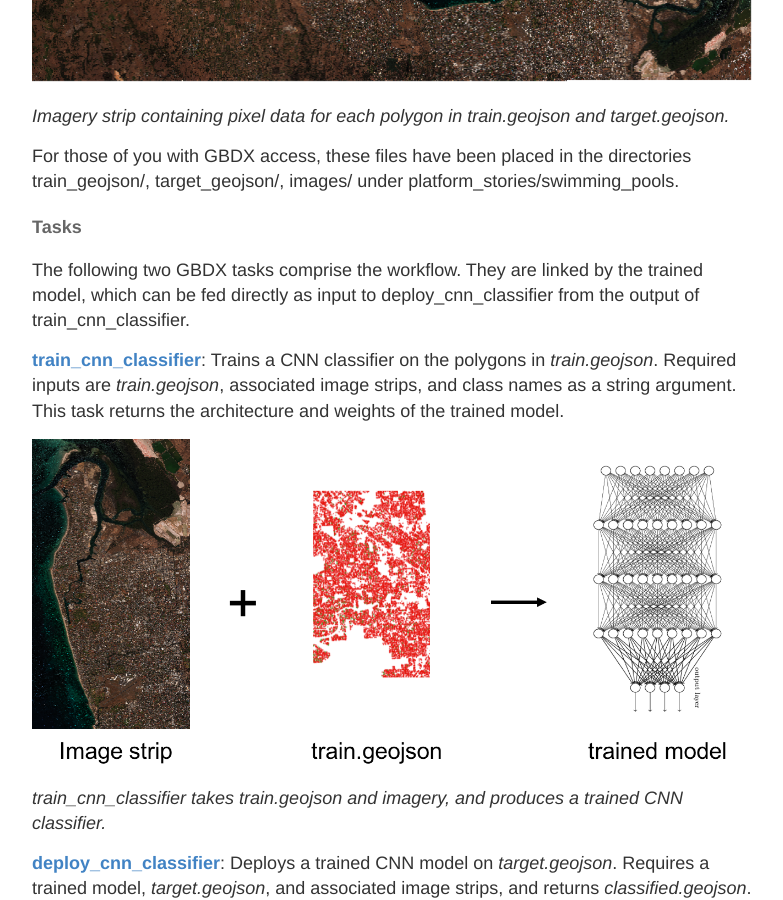
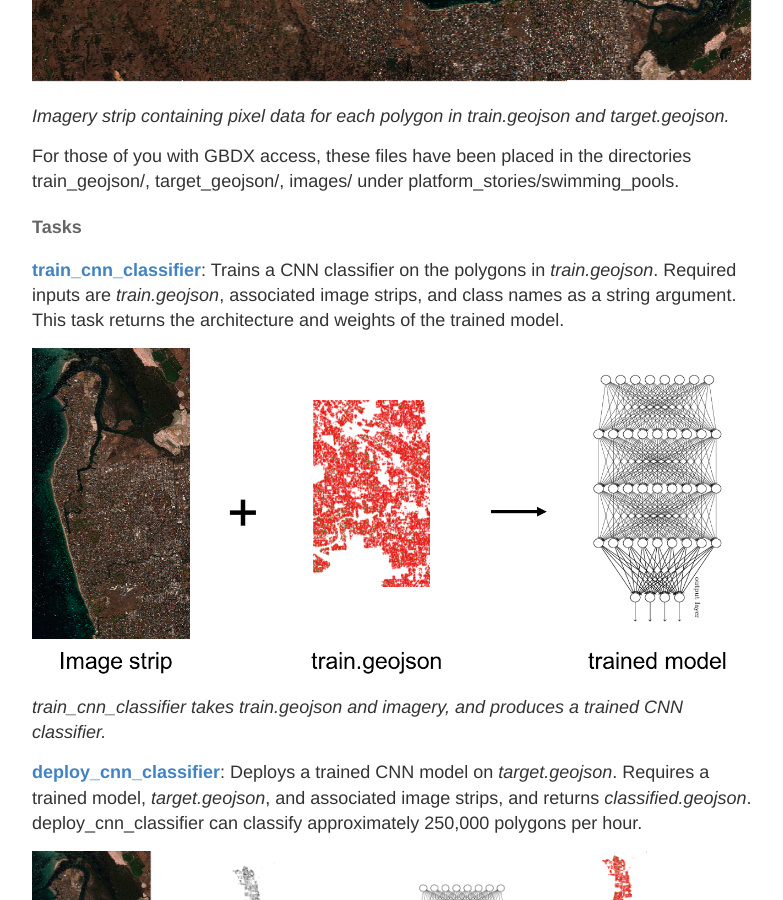
Before and after one commit to neoocm/PlatformStories.github.io, a Jekyll site: the page built from _posts/2016-9-8-swimming-pools.md, in a window 1280 px wide and 900 px high, scrolled down 3396 px. Shown: the whole window, without its empty margins (248-1031 px from the left). Built offline with Jekyll 4.4.1, drawn with Linux system fonts in a browser that asks for light colours.

Commit message:
more edits

```diff
--- a/_posts/2016-9-8-swimming-pools.md
+++ b/_posts/2016-9-8-swimming-pools.md
@@ -65,8 +65,6 @@
 train_geojson/, target_geojson/, images/ under platform_stories/swimming_pools.
 
 #### Tasks
-
-The following two GBDX tasks comprise the workflow. They are linked by the trained model, which can be fed directly as input to deploy_cnn_classifier from the output of train_cnn_classifier.
 
 <b>[train_cnn_classifier](https://github.com/PlatformStories/swimming-pools/blob/master/cnn_classifier_tasks/docs/Train_CNN_Classifier.md)</b>: Trains a CNN classifier on the polygons in *train.geojson*. Required inputs are *train.geojson*, associated image strips, and class names as a string argument. This task returns the architecture and weights of the trained model.
 
```
